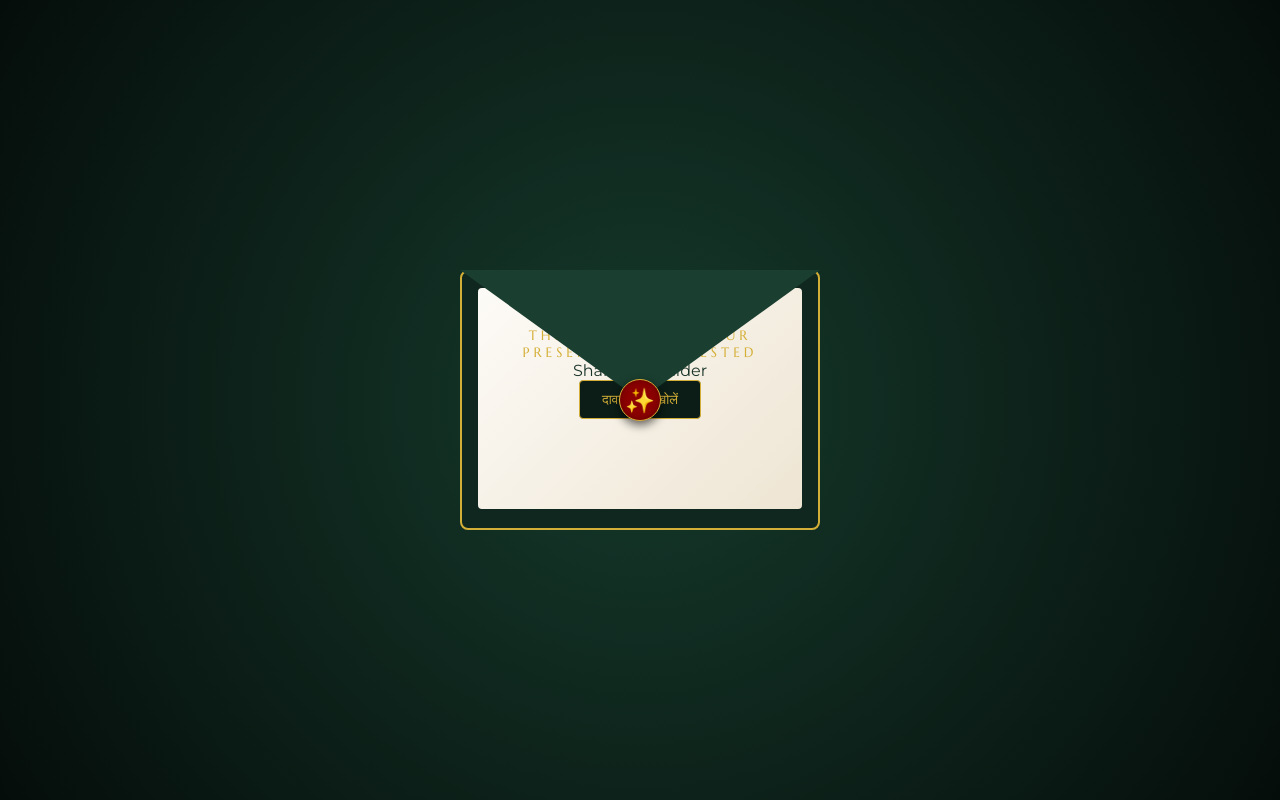
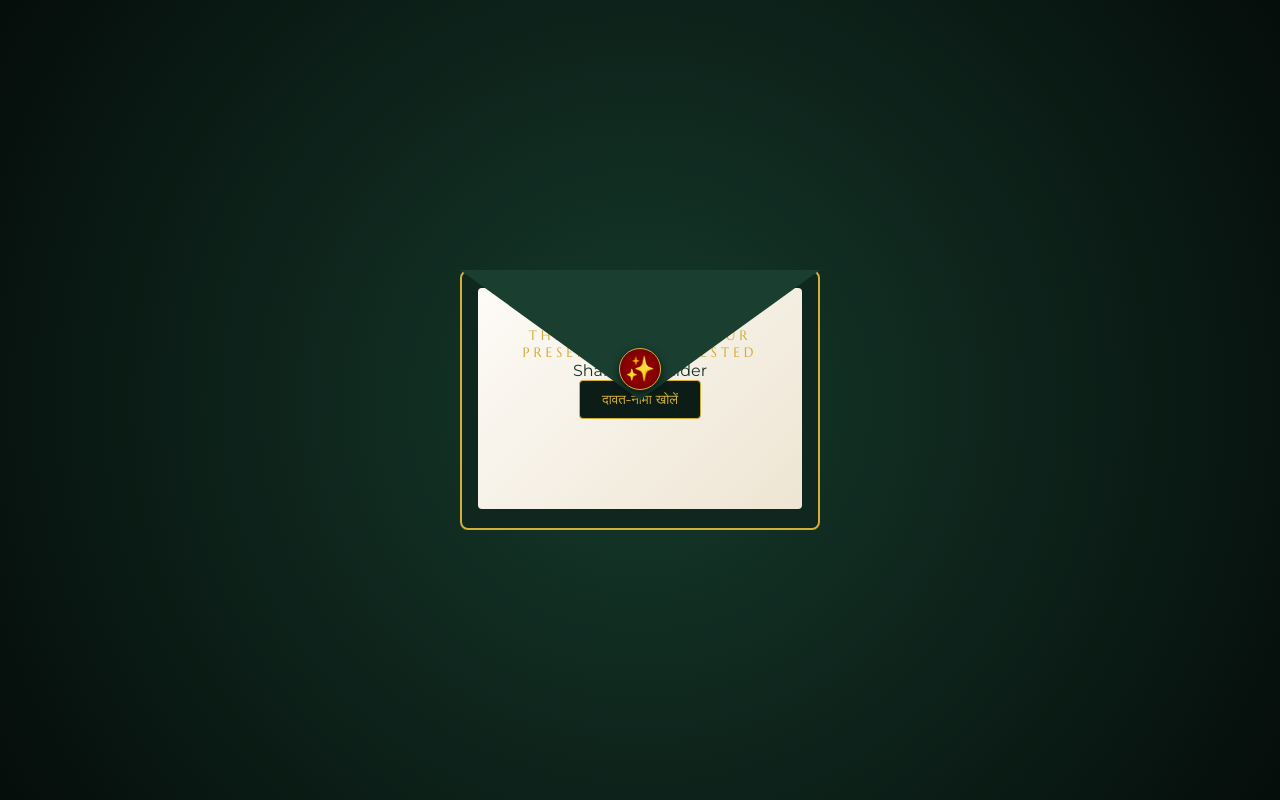
Before and after one commit to itsrkdev/Invitation-Card, a React (Vite) app in the folder app/: page / in a window 1280 px wide. Shown: the top 800 px of the page. Built offline with nearby package versions, Linux system fonts and the light colour scheme; a web font is replaced by a local one.

Commit message:
Update App.css

```diff
--- a/app/src/App.css
+++ b/app/src/App.css
@@ -233,7 +233,7 @@ section {
   font-size: 1.5rem;
   transition: opacity .3s;
   position: absolute;
-  top: 50%;
+  top: 38%;
   left: 50%;
   transform: translate(-50%, -50%);
   background-color: #8b0000;
@@ -247,7 +247,6 @@ section {
   justify-content: center;
   cursor: pointer;
 }
-
 .env-wrap.open .env-seal {
   opacity: 0;
   pointer-events: none;
```
